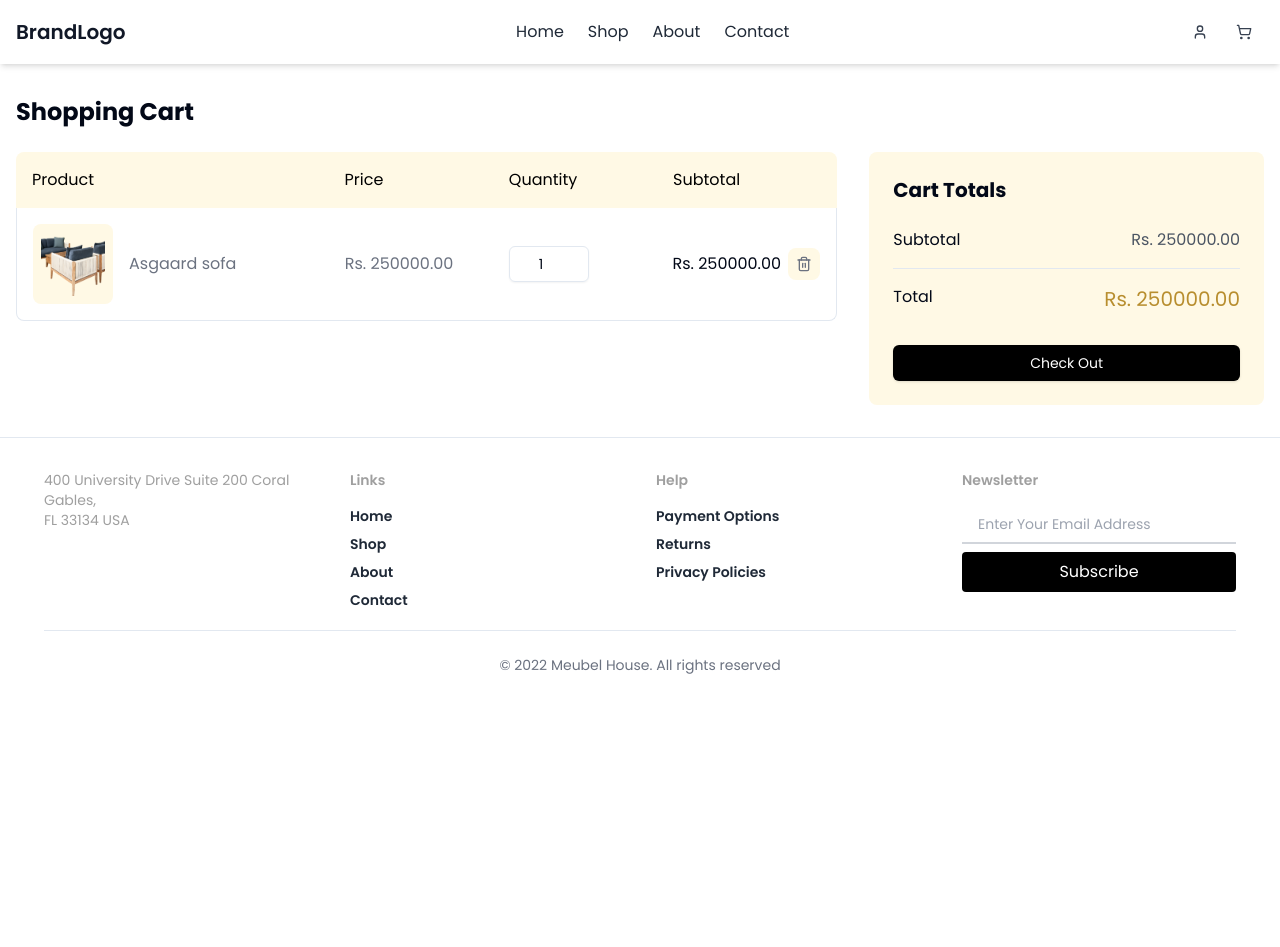
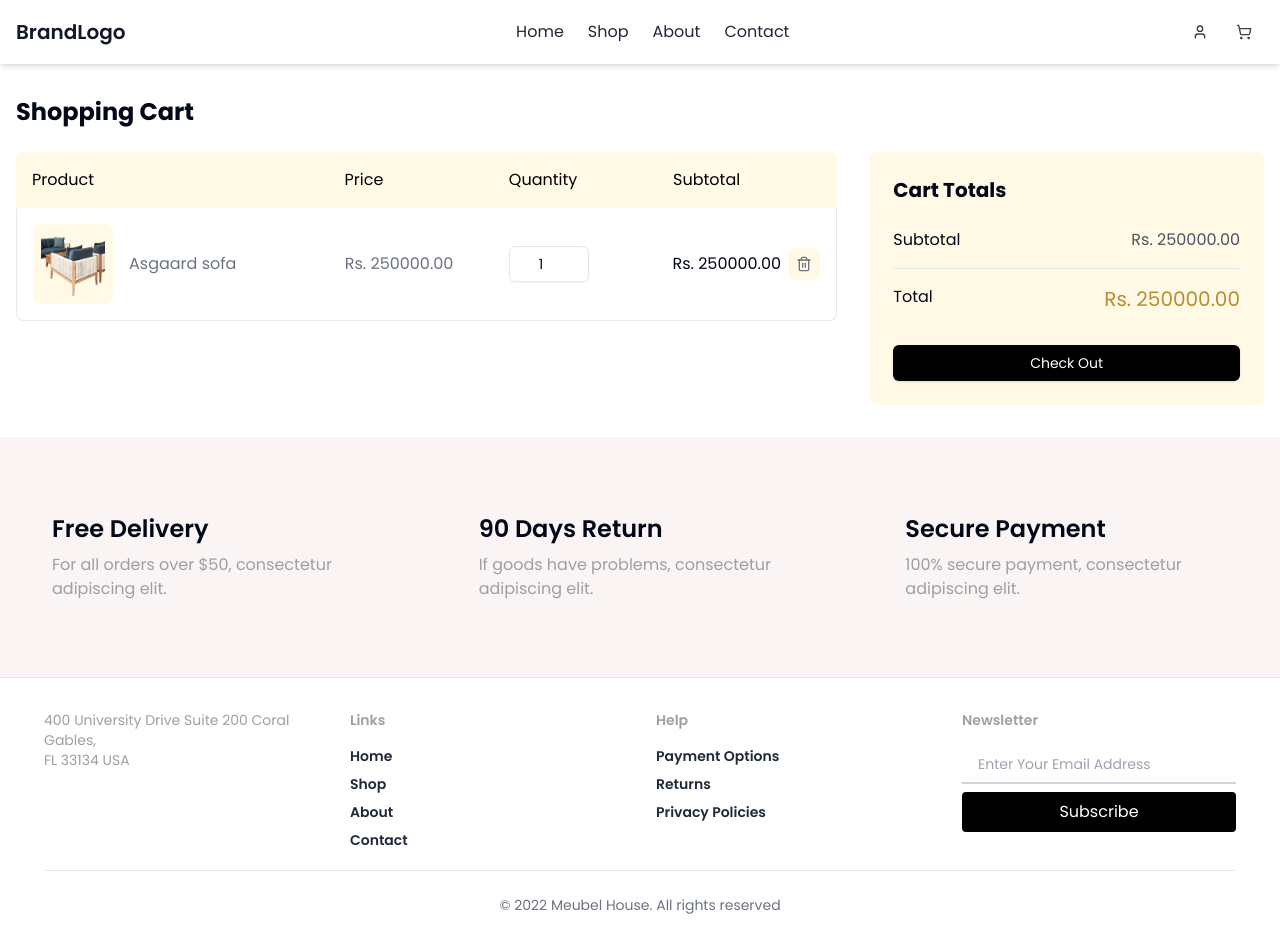
Before and after one commit to abbas-asad/Ecommerce-Website-Template, a Next.js app: page /cart in a window 1280 px wide. Before the commit the page ends 800 px from the top, so only its background shows below. Built offline with nearby package versions, Linux system fonts and the light colour scheme.

Commit message:
Update page.tsx

```diff
--- a/src/app/cart/page.tsx
+++ b/src/app/cart/page.tsx
@@ -1,4 +1,4 @@
-"use client"
+'use client'
 
 import Image from "next/image"
 import Link from "next/link"
@@ -6,6 +6,7 @@ import { Button } from "@/components/ui/button"
 import { Input } from "@/components/ui/input"
 import { Trash2 } from 'lucide-react'
 import { useState } from 'react'
+import Featuressection from "../components/featuressection"
 
 const initialCartItems = [
   {
@@ -35,6 +36,7 @@ export default function CartPage() {
   const subtotal = cartItems.reduce((sum, item) => sum + item.price * item.quantity, 0)
 
   return (
+    <>
     <div className="container mx-auto px-4 py-8">
       <h1 className="text-2xl font-bold mb-6">Shopping Cart</h1>
       <div className="grid lg:grid-cols-3 gap-8">
@@ -121,5 +123,8 @@ export default function CartPage() {
         </div>
       </div>
     </div>
+    <Featuressection />
+    </>
+
   )
 }
```
